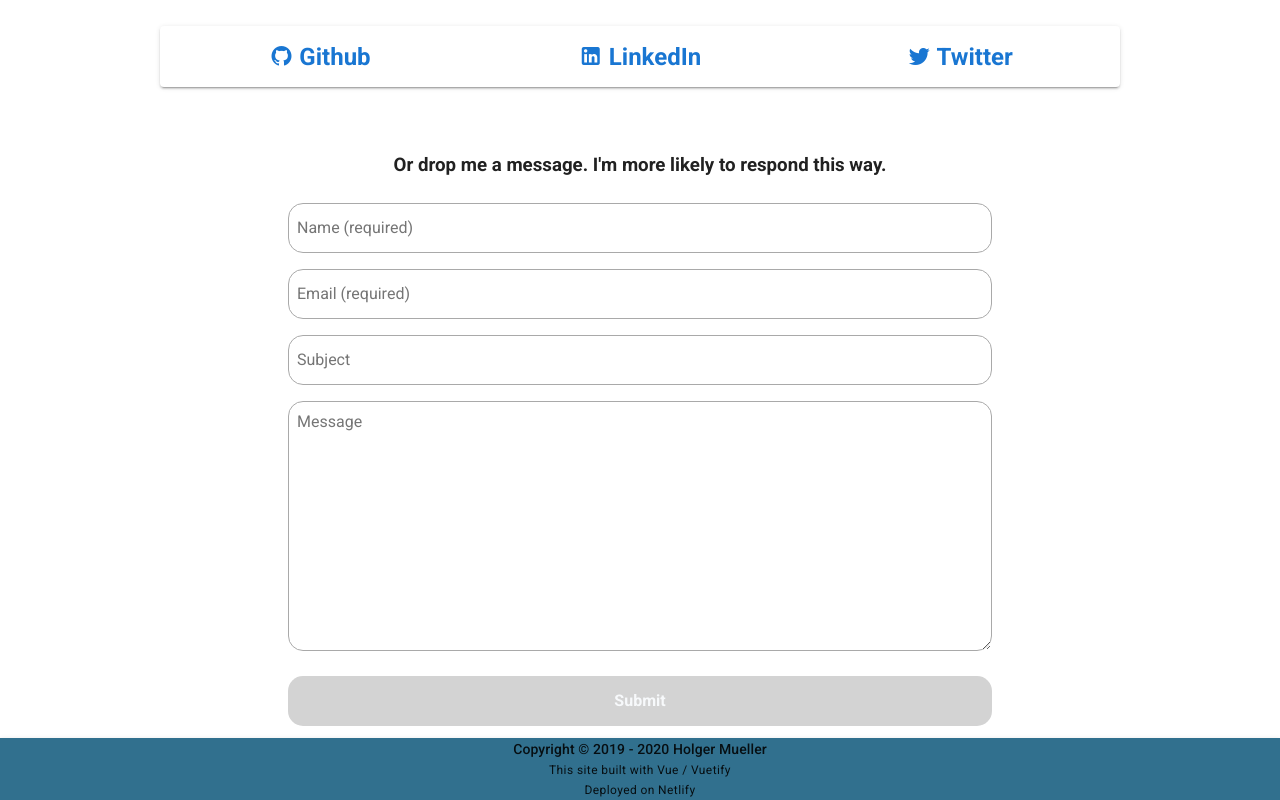
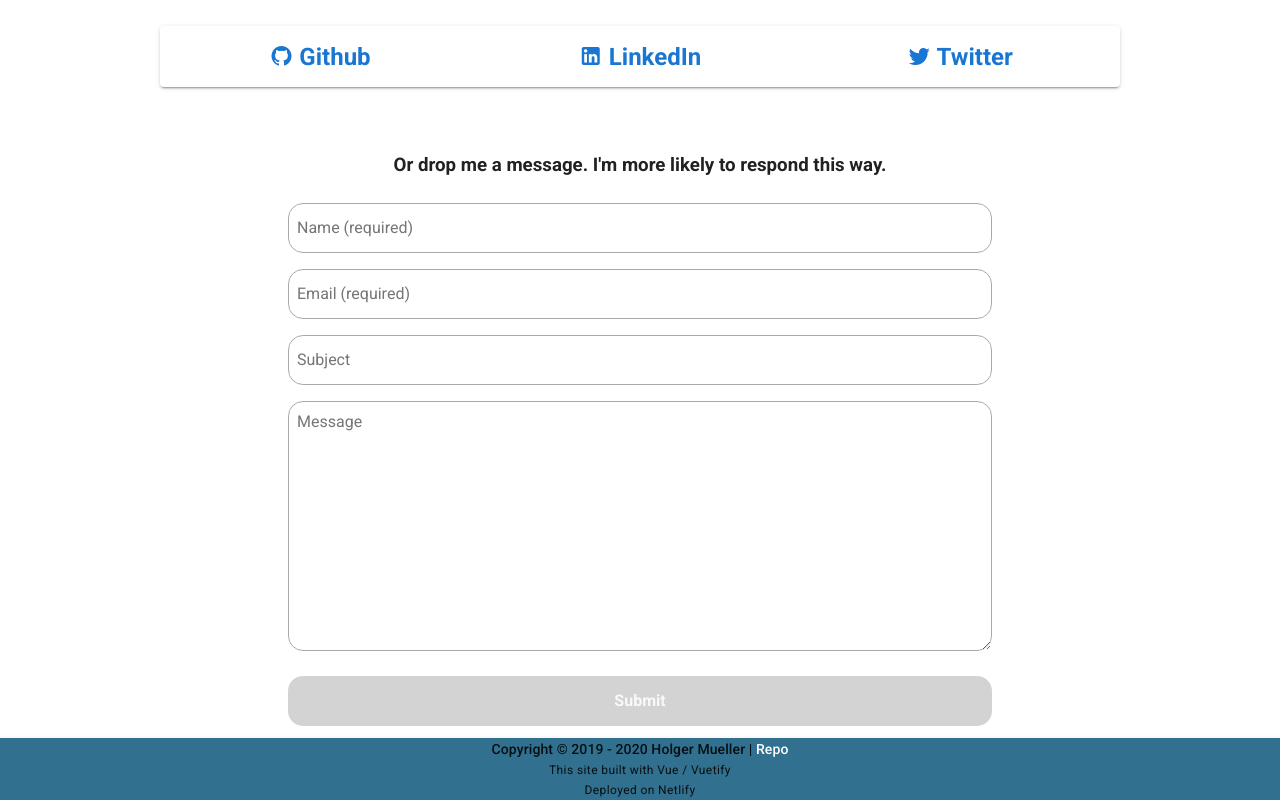
Before and after one commit to Holgermueller/HolgerMueller-TechWriter, a Vue app: page / in a window 1280 px wide. Shown: the part 2131-2931 px from the top of the page. Built offline with nearby package versions, Linux system fonts and the light colour scheme.

Commit message:
added repo link to footer

```diff
--- a/src/components/Layout/Connect.vue
+++ b/src/components/Layout/Connect.vue
@@ -72,7 +72,7 @@
         <input
           type="submit"
           name="submit"
-          id="submit"
+          class="submit"
           value="Submit"
           ref="submit"
           x-large
@@ -195,7 +195,7 @@ a:hover {
   padding-left: 8px;
   padding-top: 8px;
 }
-#submit {
+.submit {
   width: 100%;
   height: 50px;
   margin: 10px auto;
@@ -205,7 +205,7 @@ a:hover {
   font-weight: bold;
   border-radius: 15px;
 }
-#submit:disabled {
+.submit:disabled {
   background-color: lightgrey;
 }
 </style>
--- a/src/components/Layout/Footer.vue
+++ b/src/components/Layout/Footer.vue
@@ -2,7 +2,10 @@
   <div id="footer">
     <v-card class="footer" tile>
       <div class="subtitle-2">
-        Copyright &copy; 2019 - {{ new Date().getFullYear() }} Holger Mueller
+        Copyright &copy; 2019 - {{ new Date().getFullYear() }} Holger Mueller |
+        <a class="link" href="https://github.com/Holgermueller/vue-portfolio"
+          >Repo</a
+        >
       </div>
       <div class="caption">This site built with Vue / Vuetify</div>
       <div class="caption">Deployed on Netlify</div>
@@ -22,4 +25,8 @@
   background-color: #31708e !important;
   color: white;
 }
+.link {
+  text-decoration: none;
+  color: white;
+}
 </style>
```
